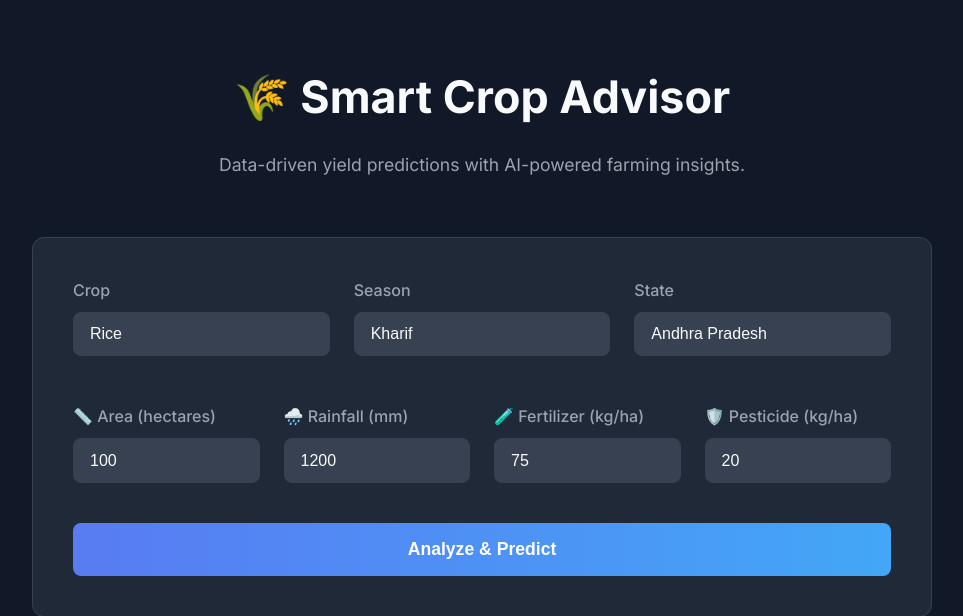
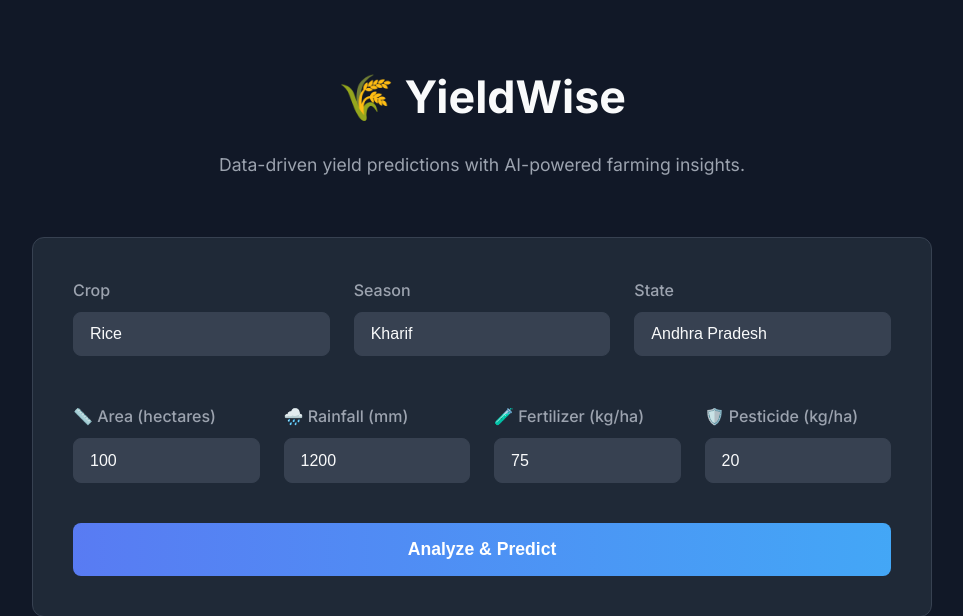
Before and after one commit to atharvsp6/YieldWise, a Flask app: page / in a window 1280 px wide. Shown: the top 616 px of the page, without its empty margins (158-1121 px from the left). Run offline with Flask 3, Linux system fonts and the light colour scheme.

Commit message:
name changed to yieldwise

```diff
--- a/templates/index.html
+++ b/templates/index.html
@@ -12,7 +12,7 @@
 <body>
     <div class="container">
         <header>
-            <h1>🌾 Smart Crop Advisor</h1>
+            <h1>🌾 YieldWise</h1>
             <p>Data-driven yield predictions with AI-powered farming insights.</p>
         </header>
 
```
